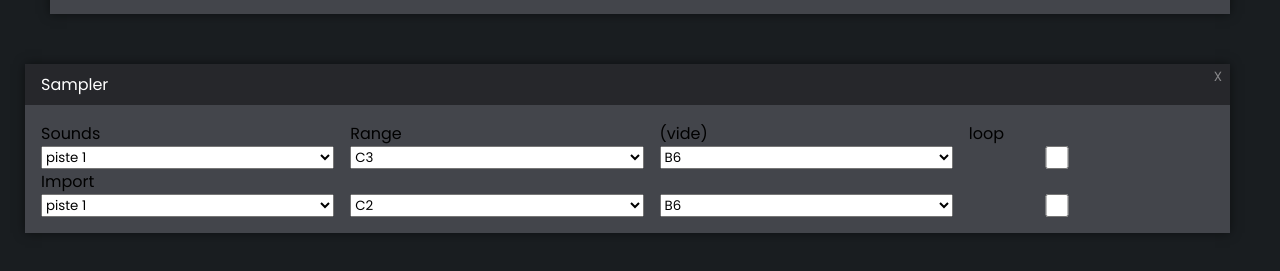
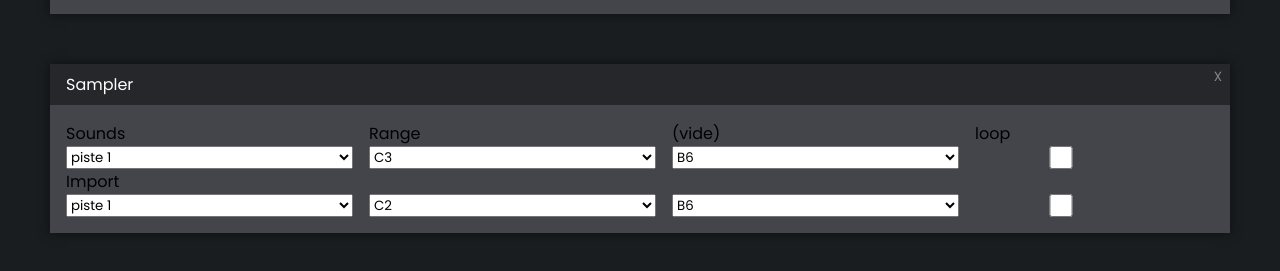
Before and after one commit to Procaillass/JamRacker, a React (Create React App) app: page / in a window 1280 px wide. Shown: the part 489-760 px from the top of the page. Built offline with nearby package versions, Linux system fonts and the light colour scheme; no server answers.

Commit message:
marges sampler

```diff
--- a/src/Components/Sampler/Sampler.css
+++ b/src/Components/Sampler/Sampler.css
@@ -1,5 +1,5 @@
 .sampler {
-  margin: 0 50px 0 25px;
+  margin: 0 50px;
 }
 
 .box__title {
--- a/src/Components/Sampler/Sampler.scss
+++ b/src/Components/Sampler/Sampler.scss
@@ -1,5 +1,5 @@
 .sampler {
-    margin: 0 50px 0 25px;
+    margin: 0 50px;
 }
 
 .box__title {
```
Also changed, not shown: 1 other file (tests, documents, lock files or other folders).
